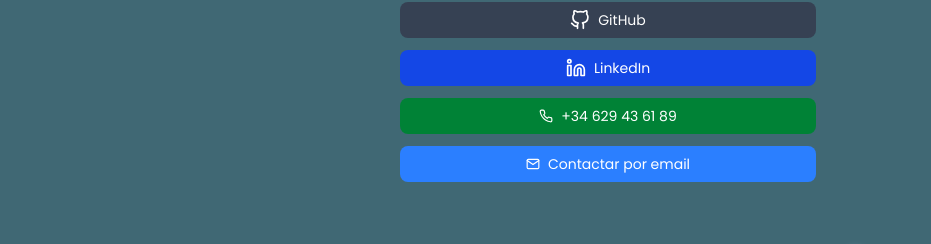
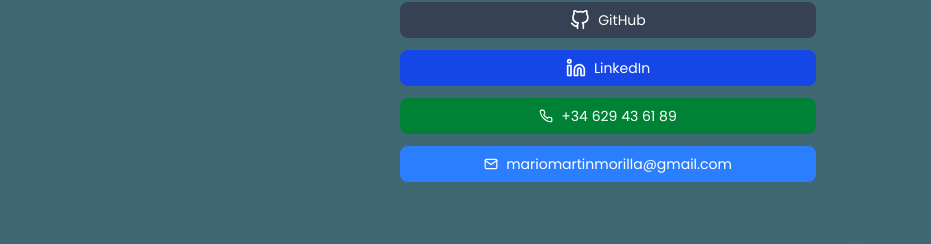
Before and after one commit to IHoracio/porfolio-web, a React (Vite) app: page / in a window 1280 px wide. Shown: the part 1100-1344 px from the top of the page, without its empty margins (32-963 px from the left). Built offline with nearby package versions, Linux system fonts and the light colour scheme.

Commit message:
gmail contact ajustment

```diff
--- a/src/components/sections/contacto.jsx
+++ b/src/components/sections/contacto.jsx
@@ -96,7 +96,7 @@
           <div className="bg-blue-400 p-2 rounded-full mb-2">
             <FiMail className="text-xl" />
           </div>
-          <span className="text-[0.6rem] sm:text-sm font-medium">mariomartinmorilla@gmail.com</span>
+          <span className="text-[0.55rem] sm:text-sm font-medium">mariomartinmorilla@gmail.com</span>
         </motion.a>
       </div>
 
@@ -141,7 +141,7 @@
           className="flex items-center justify-center bg-blue-500 hover:bg-blue-400 text-white py-2 px-4 rounded-lg transition-all text-sm"
         >
           <FiMail className="mr-2" />
-          <span>Contactar por email</span>
+          <span>mariomartinmorilla@gmail.com</span>
         </motion.a>
       </div>
     </div>
```
